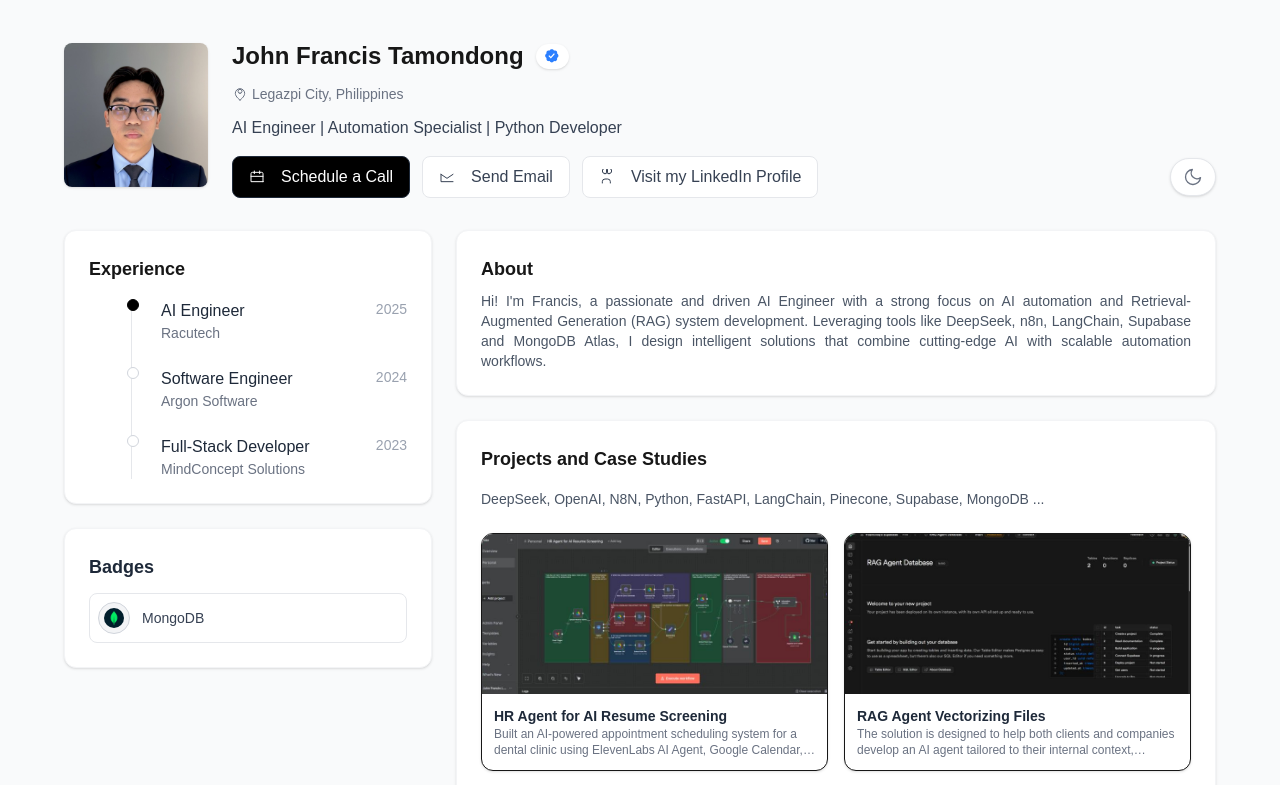
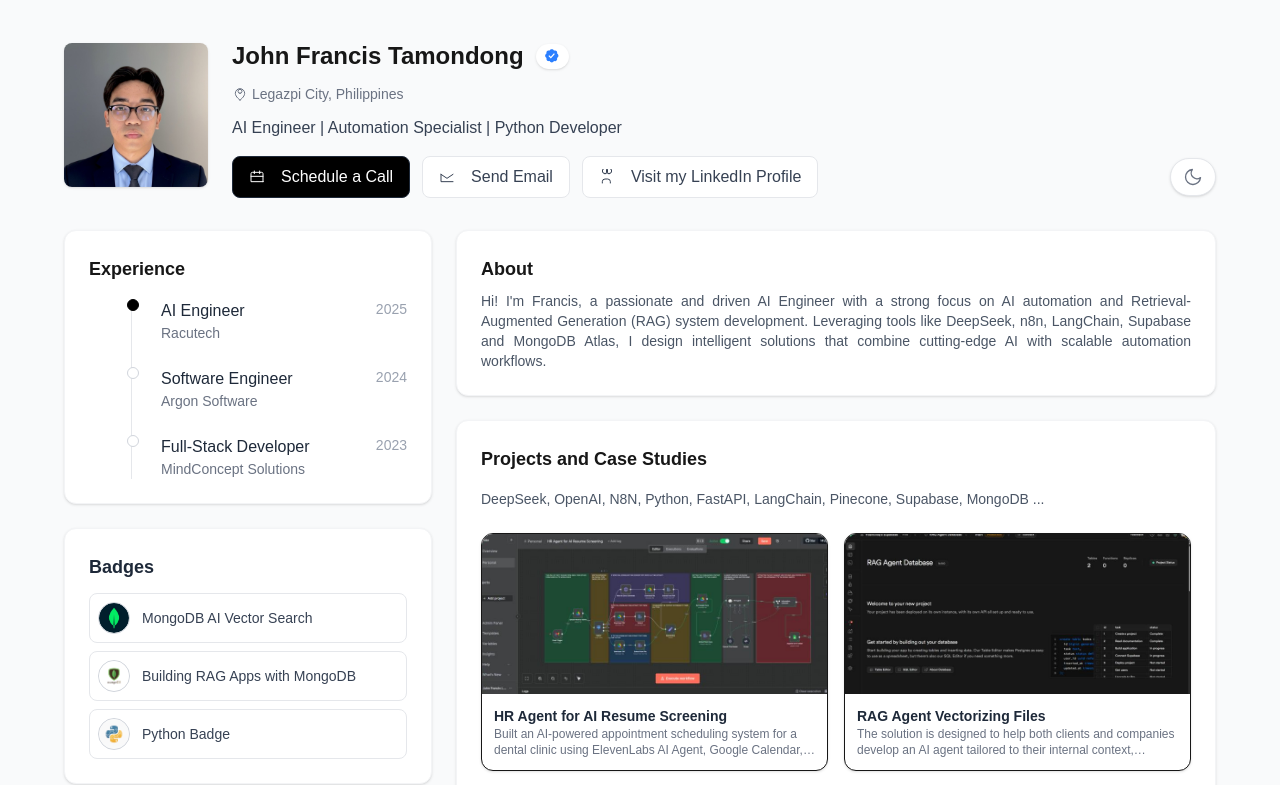
Before and after one commit to fraanciisq/next-port, a Next.js app: page / in a window 1280 px wide. Shown: the top 785 px of the page. Built offline with nearby package versions, Linux system fonts and the light colour scheme.

Commit message:
feat: badges-section-debug

```diff
--- a/pages/components/Badges.tsx
+++ b/pages/components/Badges.tsx
@@ -1,9 +1,21 @@
 import React from "react";
 
 const badges = [
-
-{ name: "MongoDB", icon: "/icons/mongodb-icon.jpg" },
-
+  {
+    name: "MongoDB AI Vector Search",
+    icon: "/icons/mongodb-icon.jpg",
+    link: "https://www.credly.com/badges/c923039f-1afb-4335-afe1-e71e59b4e0e7/public_url"
+  },
+  {
+    name: "Building RAG Apps with MongoDB",
+    icon: "/icons/mongodb-white.jpg",
+    link: "https://www.credly.com/badges/ed956c02-444f-4b8c-abd4-716abbf96cd2/public_url"
+  },
+  {
+    name: "Python Badge",
+    icon: "/icons/python-logo.png",
+    link: "https://www.credly.com/badges/f2ed9278-26df-403a-b7a1-1be18049a60e/public_url"
+  }
 ];
 
 export default function Badges() {
@@ -13,22 +25,25 @@
 
       <div className="space-y-2">
         {badges.map((badge) => (
-          <div
+          <a
             key={badge.name}
+            href={badge.link}
+            target="_blank"
+            rel="noopener noreferrer"
             className="flex items-center gap-3 p-2 rounded-lg border border-gray-200 bg-white hover:bg-gray-50 transition"
           >
             <div className="w-8 h-8 rounded-full bg-gray-100 flex items-center justify-center border border-gray-300 overflow-hidden">
-              {badge.icon ? (
-                <img src={badge.icon} alt={badge.name} className="w-5 h-5 object-cover rounded-full" />
-              ) : (
-                <span className="text-gray-500 text-xs">•</span>
-              )}
+              <img
+                src={badge.icon}
+                alt={badge.name}
+                className="w-full h-full object-cover rounded-full"
+              />
             </div>
 
             <span className="text-sm text-gray-700 font-medium">
               {badge.name}
             </span>
-          </div>
+          </a>
         ))}
       </div>
     </div>
```
Also changed, not shown: public/icons/mongodb-white.jpg (added), public/icons/python-logo.png (added).
